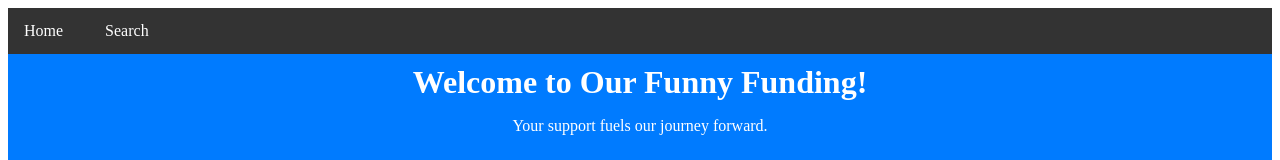
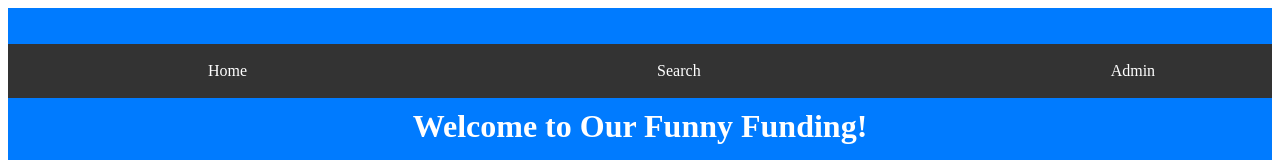
Before and after one commit to Luchenchen1/myAssessment-3, an Angular app in the folder client/: page /home in a window 1280 px wide. Shown: the top 160 px of the page. Built offline with nearby package versions, Linux system fonts and the light colour scheme; no server answers.

Commit message:
update head&nav

```diff
--- a/client/src/app/app.component.css
+++ b/client/src/app/app.component.css
@@ -1,9 +1,4 @@
 /* app.component.css */
-nav ul {
-    list-style-type: none;
-    padding: 0;
-  }
-
   nav ul li {
     display: inline;
     margin-right: 10px;
@@ -25,22 +20,29 @@ body {
     padding: 0;
     overflow: hidden;
     background-color: #333;
+    display: flex; /* 使用Flexbox布局 */
+    /* 平均分配导航项 */
+    /* justify-content: space-around;  */
   }
-
+/*
   nav ul li {
     float: left;
-  }
+  } */
 
   nav ul li a {
     display: block;
     color: white;
     text-align: center;
-    padding: 14px 16px;
+    padding: 18px 200px;
     text-decoration: none;
+    transition: background-color 0.3s; /* 平滑过渡效果 */
+    border-radius: 5px; /* 添加圆角 */
+    /* width: 100%;  */
   }
 
   nav ul li a:hover {
     background-color: #111;
+    box-shadow: 0 2px 5px rgba(0,0,0,0.2); /* 添加阴影效果 */
   }
 
  /* 头部样式 */
@@ -54,14 +56,3 @@ body {
 header h1 {
   margin: 0;
 }
-
-  h2 {
-  text-align: center; /* 将标题居中 */
-  margin-bottom: 20px; /* 在标题下方添加一些空间 */
-  font-size: 2em; /* 根据需要调整标题大小 */
-}
-
-/* 段落样式 */
-section p {
-  line-height: 1.6;
-}
--- a/client/src/app/app.component.html
+++ b/client/src/app/app.component.html
@@ -1,9 +1,14 @@
-<!-- app.component.html -->
+<header>
+  <h1>{{ welcomeMessage }}</h1>
+  <p>{{ inspiringStories }}</p>
+</header>
 <nav>
   <ul>
     <li><a routerLink="">Home</a></li>
     <li><a routerLink="/search">Search</a></li>
+    <li><a routerLink="/admin">Admin</a></li>
   </ul>
 </nav>
 
+
 <router-outlet></router-outlet>
```
